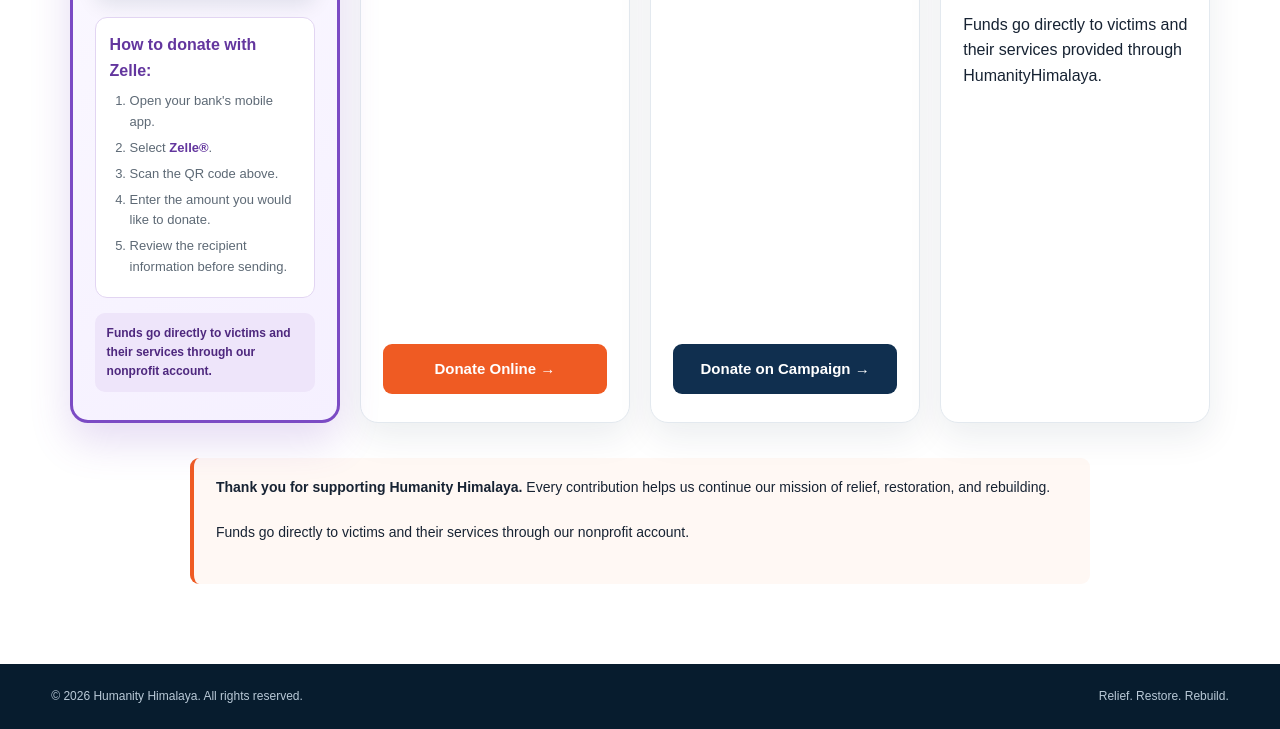
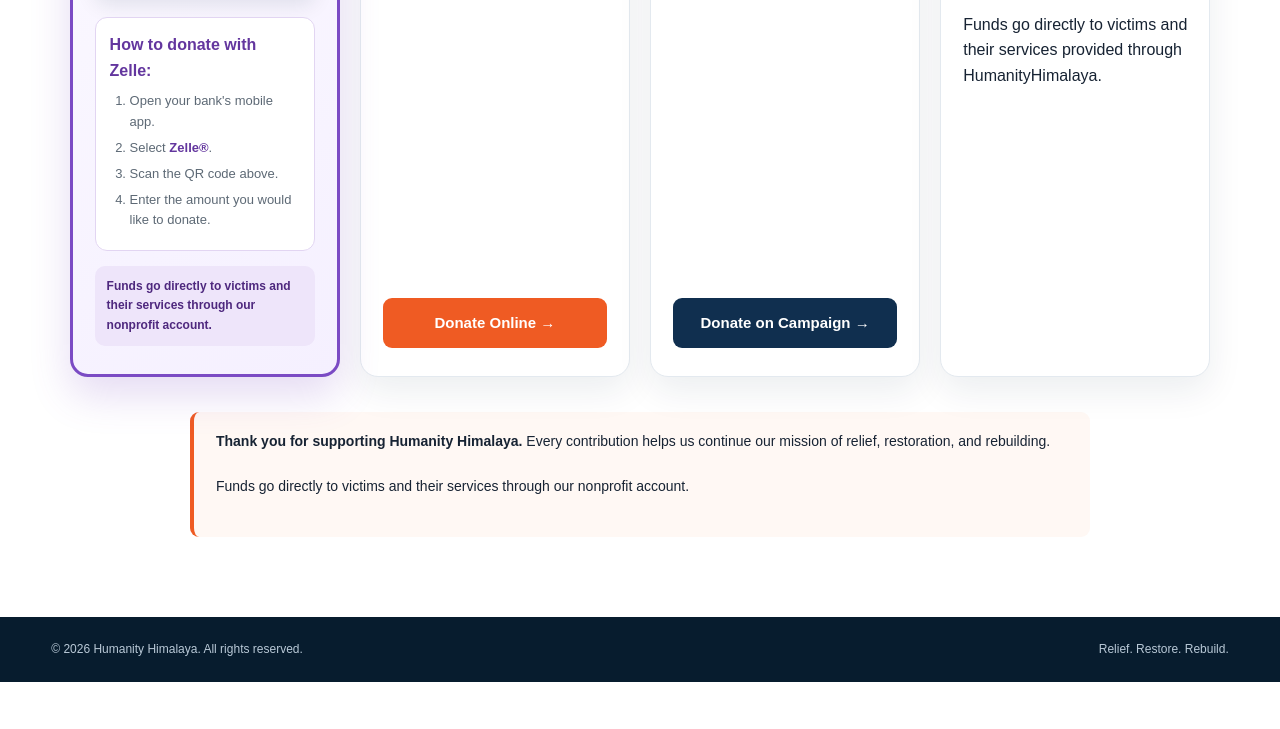
Before and after one commit to humanityhimalaya-byte/humanityhimalaya-website, a plain HTML site: page donate.html in a window 1280 px wide. Shown: the part 1114-1843 px from the top of the page. After the commit the page ends 1796 px from the top, so only its background shows below. Drawn offline with Linux system fonts and the light colour scheme.

Commit message:
Update donate.html

```diff
--- a/donate.html
+++ b/donate.html
@@ -800,11 +800,6 @@
                 <li>
                   Enter the amount you would like to donate.
                 </li>
-
-                <li>
-                  Review the recipient information before sending.
-                </li>
-
               </ol>
 
             </div>
```
